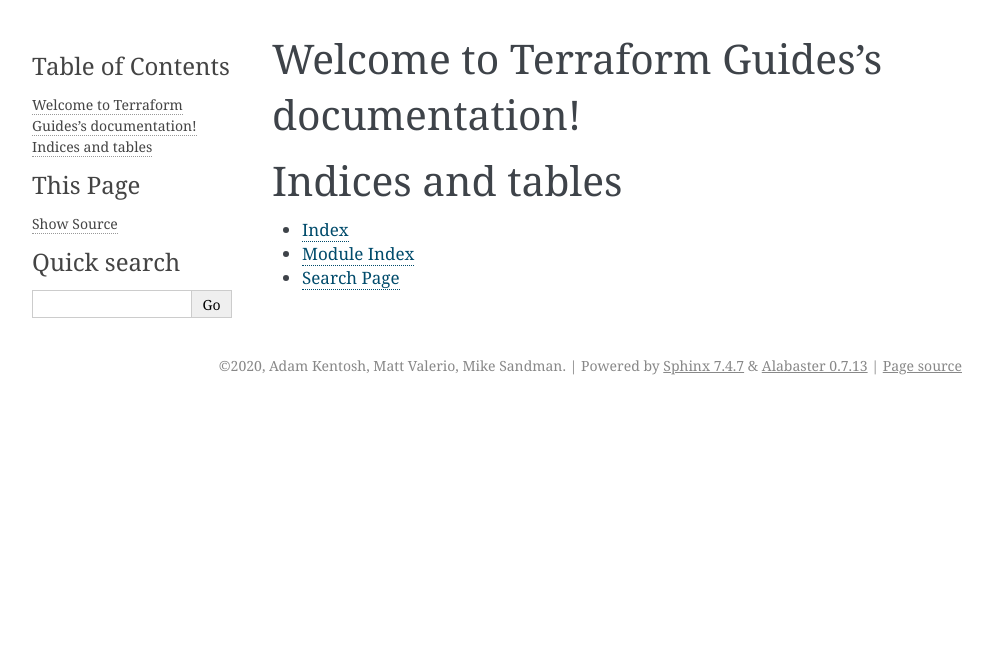
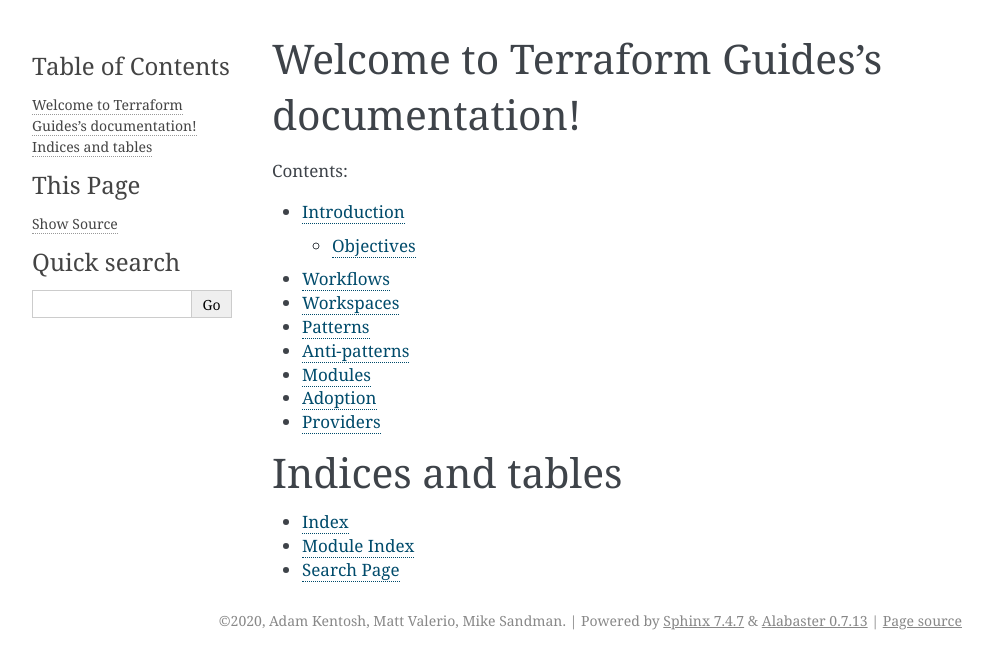
Before and after one commit to clustergarage/terraform-runbook, a Sphinx documentation site: the page built from docs/index.rst, in a window 1280 px wide. Shown: the top 669 px of the page, without its empty margins (148-1141 px from the left). Built offline with Sphinx 7.4.7, drawn with Linux system fonts in a browser that asks for light colours.

Commit message:
update with docs stub

```diff
--- /dev/null
+++ b/docs/adoption.rst
@@ -0,0 +1,4 @@
+.. _adoption:
+
+Adoption
+========
--- /dev/null
+++ b/docs/anti-patterns.rst
@@ -0,0 +1,4 @@
+.. _anti-patterns:
+
+Anti-patterns
+=============
--- a/docs/index.rst
+++ b/docs/index.rst
@@ -10,7 +10,14 @@
    :maxdepth: 2
    :caption: Contents:
 
-
+   intro
+   workflows
+   workspaces
+   patterns
+   anti-patterns
+   modules
+   adoption
+   providers
 
 Indices and tables
 ==================
--- /dev/null
+++ b/docs/modules.rst
@@ -0,0 +1,4 @@
+.. _modules:
+
+Modules
+=======
--- /dev/null
+++ b/docs/patterns.rst
@@ -0,0 +1,4 @@
+.. _patterns:
+
+Patterns
+========
--- /dev/null
+++ b/docs/providers.rst
@@ -0,0 +1,4 @@
+.. _providers:
+
+Providers
+=========
--- /dev/null
+++ b/docs/workflows.rst
@@ -0,0 +1,4 @@
+.. _workflows:
+
+Workflows
+=========
--- /dev/null
+++ b/docs/workspaces.rst
@@ -0,0 +1,4 @@
+.. _workspaces:
+
+Workspaces
+==========
```
Also changed, not shown: docs/intro.rst (added, +19 -0 lines), 1 other file.
